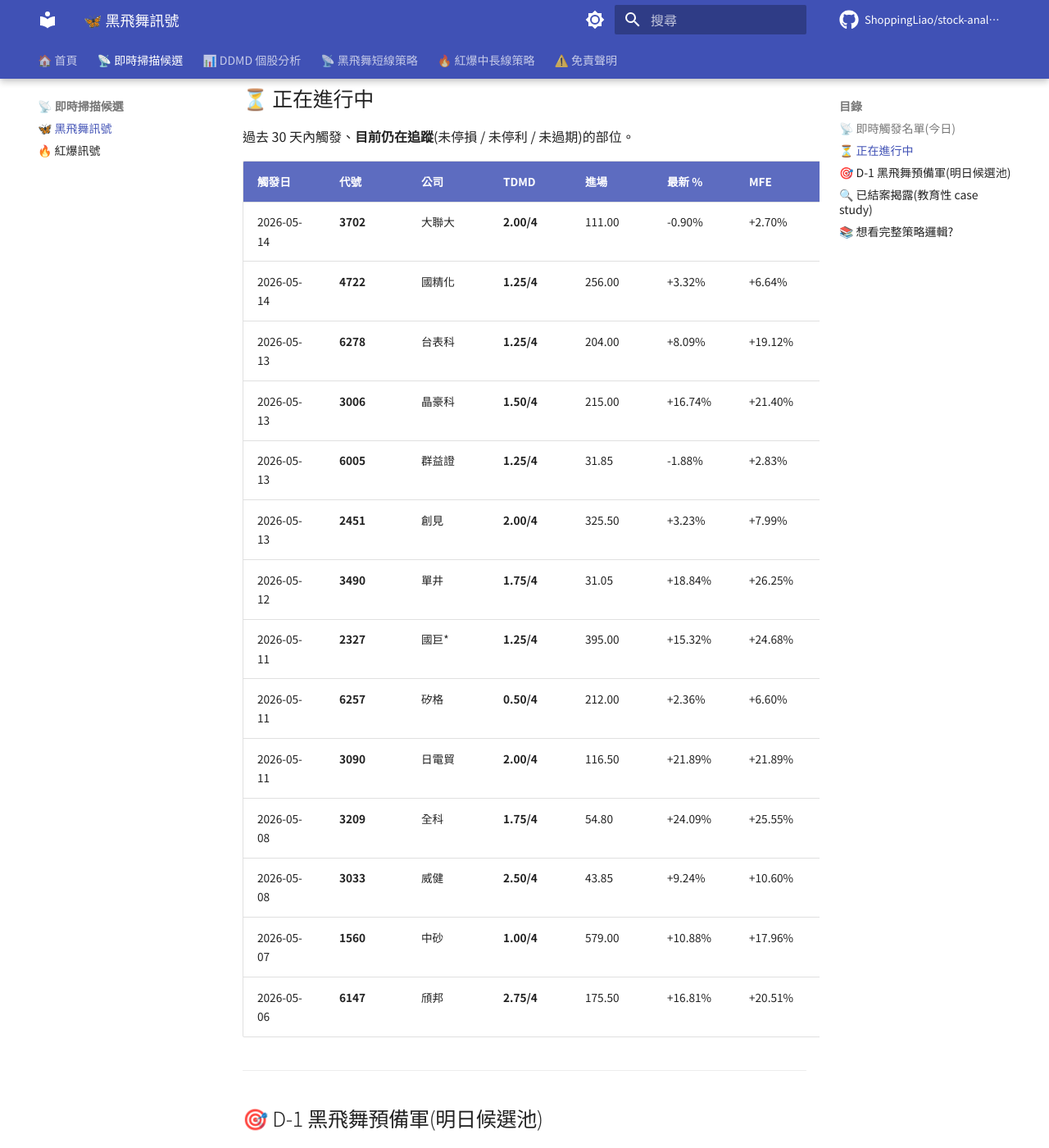
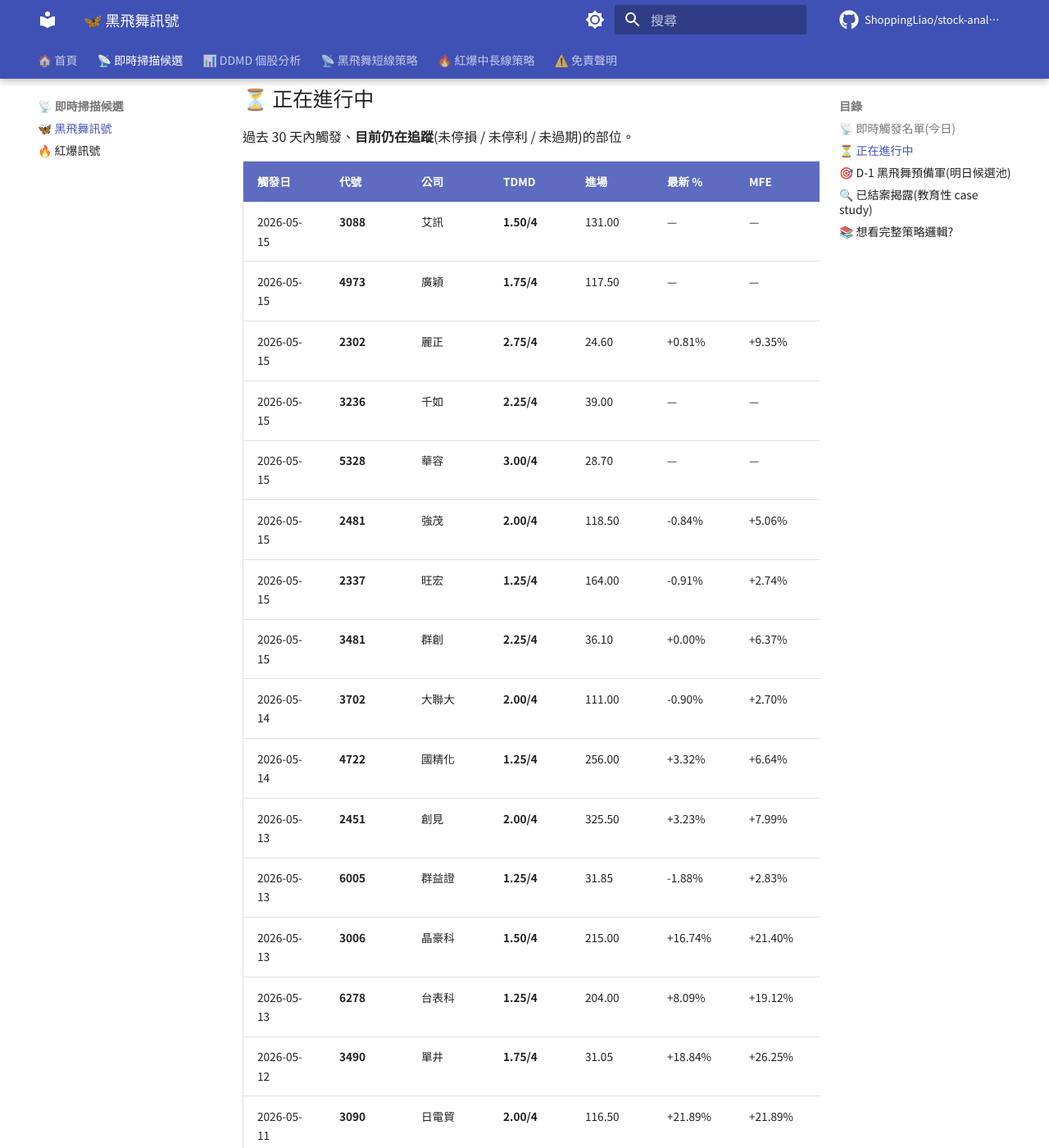
Before and after one commit to ShoppingLiao/stock-analysis-public, an MkDocs documentation site: the page built from docs/signals_black_butterfly.md, in a window 1280 px wide and 1400 px high, scrolled down 975 px. Shown: the whole window at 82% size. Built offline with MkDocs 1.6.1 and Material for MkDocs 9.7.7, drawn with Linux system fonts in a browser that asks for light colours; comment, search, counter and statistics services are not loaded; some of the changed text lies outside the part shown.

Commit message:
docs(signals): update BB + RB (2026-05-18)

```diff
--- a/docs/signals_black_butterfly.md
+++ b/docs/signals_black_butterfly.md
@@ -13,14 +13,14 @@
 
 | 代號 | 公司 | 訊號 | TDMD | DDMD 分析 |
 |------|------|------|------|----------|
-| **3481** | 群創 | 🎯 黑飛舞觸發 | **2.25/4** | [10/20 →](https://shoppingliao.github.io/stock-analysis-public/reports/3481_%E7%BE%A4%E5%89%B5_DDMD_2026-05-07/) |
-| **2337** | 旺宏 | 🎯 黑飛舞觸發 | **1.25/4** | — |
-| **2481** | 強茂 | 🎯 黑飛舞觸發 | **2.00/4** | — |
-| **5328** | 華容 | 🎯 黑飛舞觸發 | **3.00/4** | — |
-| **3236** | 千如 | 🎯 黑飛舞觸發 | **2.25/4** | — |
-| **2302** | 麗正 | 🎯 黑飛舞觸發 | **2.75/4** | — |
-| **4973** | 廣穎 | 🎯 黑飛舞觸發 | **1.75/4** | — |
-| **3088** | 艾訊 | 🎯 黑飛舞觸發 | **1.50/4** | — |
+| **2481** | 強茂 | 🎯 黑飛舞觸發 | **1.00/4** | — |
+| **2356** | 英業達 | 🎯 黑飛舞觸發 | **2.00/4** | — |
+| **2472** | 立隆電 | 🎯 黑飛舞觸發 | **1.50/4** | — |
+| **3357** | 臺慶科 | 🎯 黑飛舞觸發 | **1.00/4** | — |
+| **2302** | 麗正 | 🎯 黑飛舞觸發 | **2.25/4** | — |
+| **6155** | 鈞寶 | 🎯 黑飛舞觸發 | **2.00/4** | — |
+| **6532** | 瑞耘 | 🎯 黑飛舞觸發 | **1.25/4** | — |
+| **5536** | 聖暉* | 🎯 黑飛舞觸發 | **2.00/4** | — |
 
 
 ---
@@ -31,18 +31,26 @@
 
 | 觸發日 | 代號 | 公司 | TDMD | 進場 | 最新 % | MFE | MAE | 狀態 |
 |--------|------|------|------|------|--------|-----|-----|------|
+| 2026-05-15 | **3088** | 艾訊 | **1.50/4** | 131.00 | — | — | — | ⏸️ 待入場 |
+| 2026-05-15 | **4973** | 廣穎 | **1.75/4** | 117.50 | — | — | — | ⏸️ 待入場 |
+| 2026-05-15 | **2302** | 麗正 | **2.75/4** | 24.60 | +0.81% | +9.35% | -0.41% | 🔵 追蹤中 |
+| 2026-05-15 | **3236** | 千如 | **2.25/4** | 39.00 | — | — | — | ⏸️ 待入場 |
+| 2026-05-15 | **5328** | 華容 | **3.00/4** | 28.70 | — | — | — | ⏸️ 待入場 |
+| 2026-05-15 | **2481** | 強茂 | **2.00/4** | 118.50 | -0.84% | +5.06% | -3.80% | 🔵 追蹤中 |
+| 2026-05-15 | **2337** | 旺宏 | **1.25/4** | 164.00 | -0.91% | +2.74% | -1.52% | 🔵 追蹤中 |
+| 2026-05-15 | **3481** | 群創 | **2.25/4** | 36.10 | +0.00% | +6.37% | -2.35% | 🔵 追蹤中 |
 | 2026-05-14 | **3702** | 大聯大 | **2.00/4** | 111.00 | -0.90% | +2.70% | -1.80% | 🔵 追蹤中 |
 | 2026-05-14 | **4722** | 國精化 | **1.25/4** | 256.00 | +3.32% | +6.64% | 0.98% | 🔵 追蹤中 |
+| 2026-05-13 | **2451** | 創見 | **2.00/4** | 325.50 | +3.23% | +7.99% | 1.38% | 🔵 追蹤中 |
+| 2026-05-13 | **6005** | 群益證 | **1.25/4** | 31.85 | -1.88% | +2.83% | -2.20% | 🔵 追蹤中 |
+| 2026-05-13 | **3006** | 晶豪科 | **1.50/4** | 215.00 | +16.74% | +21.40% | 6.74% | 🔵 追蹤中 |
 | 2026-05-13 | **6278** | 台表科 | **1.25/4** | 204.00 | +8.09% | +19.12% | 3.92% | 🔵 追蹤中 |
-| 2026-05-13 | **3006** | 晶豪科 | **1.50/4** | 215.00 | +16.74% | +21.40% | 6.74% | 🔵 追蹤中 |
-| 2026-05-13 | **6005** | 群益證 | **1.25/4** | 31.85 | -1.88% | +2.83% | -2.20% | 🔵 追蹤中 |
-| 2026-05-13 | **2451** | 創見 | **2.00/4** | 325.50 | +3.23% | +7.99% | 1.38% | 🔵 追蹤中 |
 | 2026-05-12 | **3490** | 單井 | **1.75/4** | 31.05 | +18.84% | +26.25% | 1.45% | 🔵 追蹤中 |
+| 2026-05-11 | **3090** | 日電貿 | **2.00/4** | 116.50 | +21.89% | +21.89% | -3.43% | 🔵 追蹤中 |
+| 2026-05-11 | **6257** | 矽格 | **0.50/4** | 212.00 | +2.36% | +6.60% | -3.77% | 🔵 追蹤中 |
 | 2026-05-11 | **2327** | 國巨* | **1.25/4** | 395.00 | +15.32% | +24.68% | -1.14% | 🔵 追蹤中 |
-| 2026-05-11 | **6257** | 矽格 | **0.50/4** | 212.00 | +2.36% | +6.60% | -3.77% | 🔵 追蹤中 |
-| 2026-05-11 | **3090** | 日電貿 | **2.00/4** | 116.50 | +21.89% | +21.89% | -3.43% | 🔵 追蹤中 |
+| 2026-05-08 | **3033** | 威健 | **2.50/4** | 43.85 | +9.24% | +10.60% | -3.65% | 🔵 追蹤中 |
 | 2026-05-08 | **3209** | 全科 | **1.75/4** | 54.80 | +24.09% | +25.55% | 8.76% | 🔵 追蹤中 |
-| 2026-05-08 | **3033** | 威健 | **2.50/4** | 43.85 | +9.24% | +10.60% | -3.65% | 🔵 追蹤中 |
 | 2026-05-07 | **1560** | 中砂 | **1.00/4** | 579.00 | +10.88% | +17.96% | -1.90% | 🔵 追蹤中 |
 | 2026-05-06 | **6147** | 頎邦 | **2.75/4** | 175.50 | +16.81% | +20.51% | 0.28% | 🔵 追蹤中 |
 
```
Also changed, not shown: other parts of docs/signals_black_butterfly.md (+1 -1 lines).
